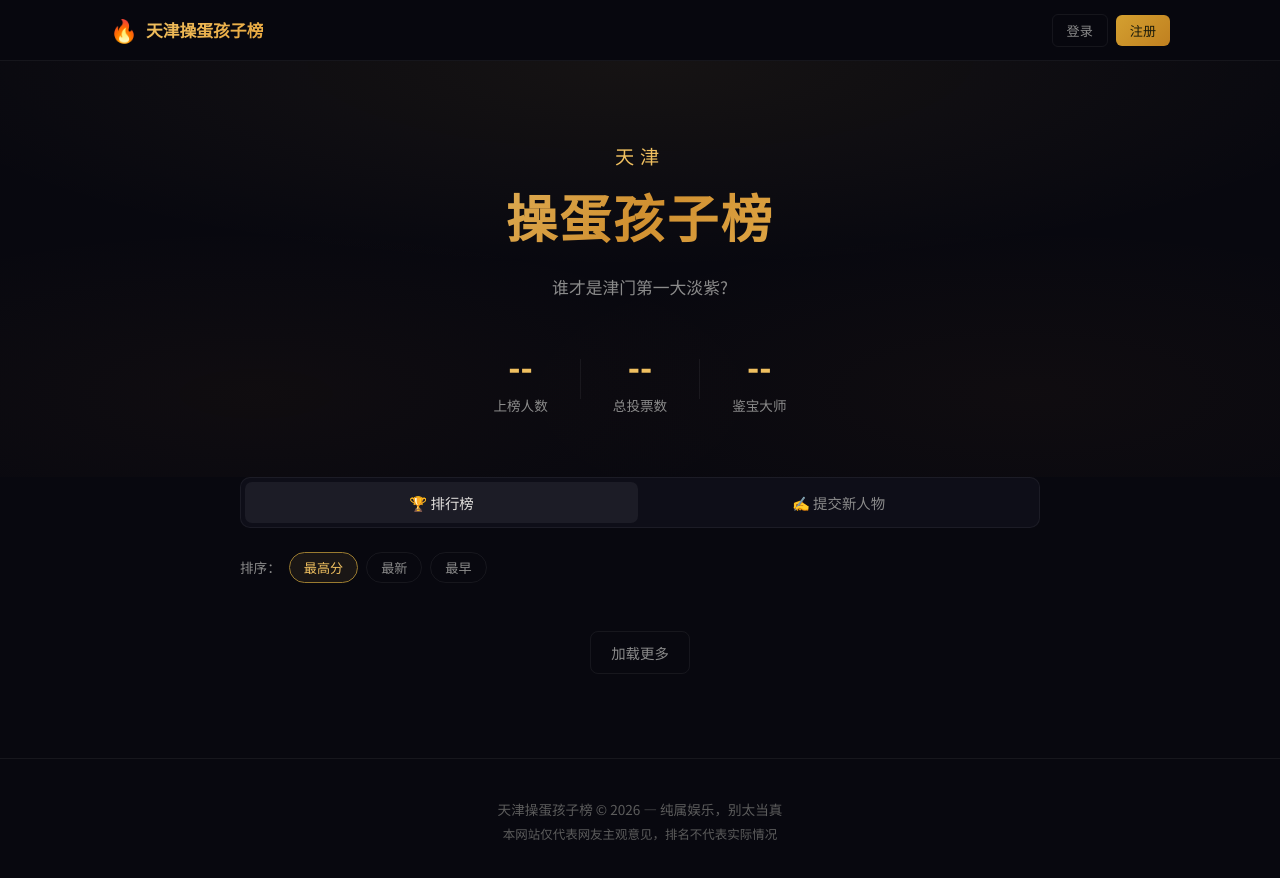
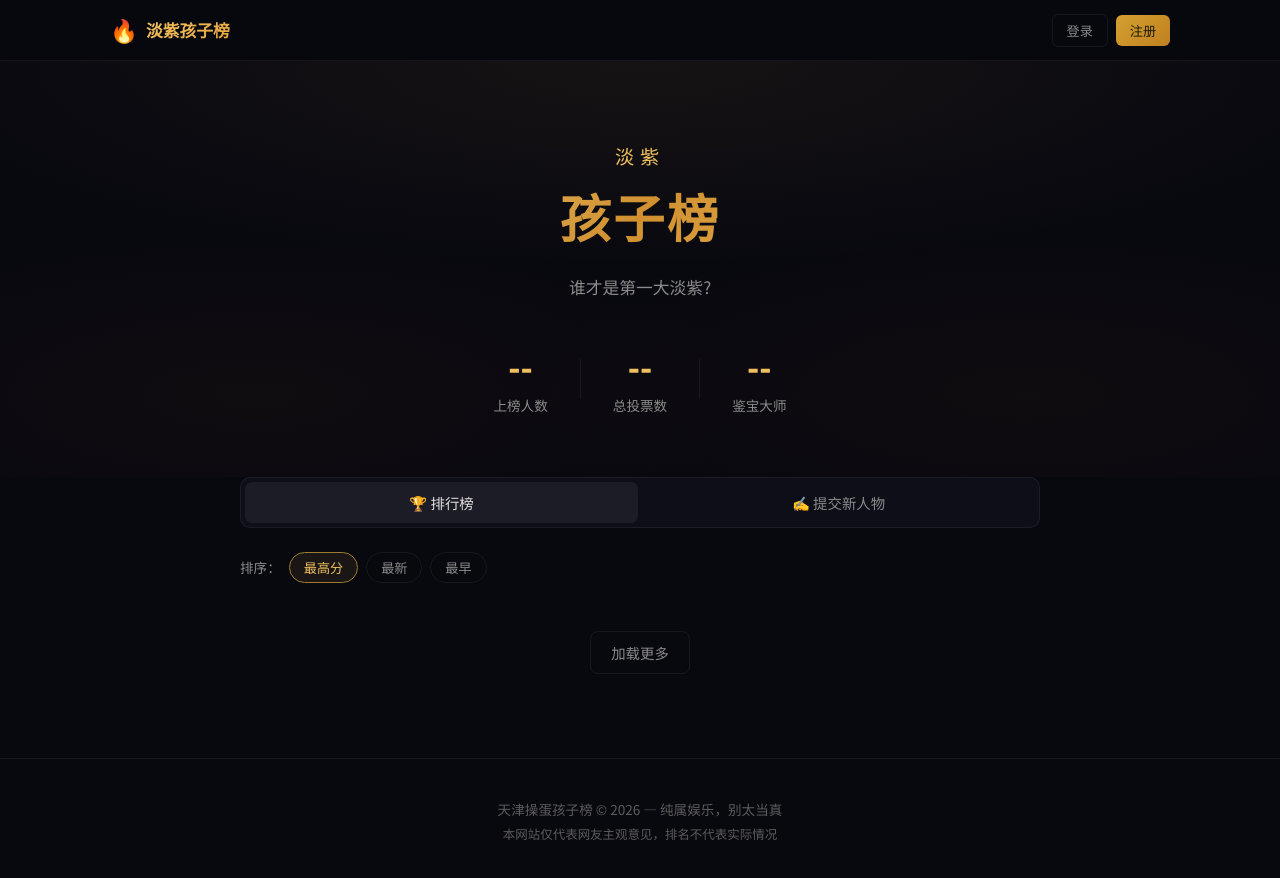
Before and after one commit to qingranawa/15class-charts, a website: page index.html in a window 1280 px wide. Drawn offline with Linux system fonts and the light colour scheme; no server answers.

Commit message:
更新 index.html
避免法律风险

```diff
--- a/index.html
+++ b/index.html
@@ -3,7 +3,7 @@
 <head>
   <meta charset="UTF-8">
   <meta name="viewport" content="width=device-width, initial-scale=1.0">
-  <title>天津操蛋孩子榜</title>
+  <title>淡紫孩子榜</title>
   <link rel="stylesheet" href="/public/css/style.css">
   <link rel="preconnect" href="https://fonts.googleapis.com">
   <link href="https://fonts.googleapis.com/css2?family=Noto+Sans+SC:wght@400;500;700;900&display=swap" rel="stylesheet">
@@ -14,7 +14,7 @@
     <div class="nav-inner">
       <a href="/" class="nav-logo">
         <span class="logo-icon">🔥</span>
-        <span class="logo-text">天津操蛋孩子榜</span>
+        <span class="logo-text">淡紫孩子榜</span>
       </a>
       <div class="nav-actions" id="navActions">
         <button class="btn btn-outline btn-sm" onclick="App.showModal('login')">登录</button>
@@ -28,10 +28,10 @@
     <div class="hero-bg"></div>
     <div class="hero-content">
       <h1 class="hero-title">
-        <span class="title-line-1">天津</span>
-        <span class="title-line-2">操蛋孩子榜</span>
+        <span class="title-line-1">淡紫</span>
+        <span class="title-line-2">孩子榜</span>
       </h1>
-      <p class="hero-subtitle">谁才是津门第一大淡紫?</p>
+      <p class="hero-subtitle">谁才是第一大淡紫?</p>
       <div class="hero-stats" id="heroStats">
         <div class="stat-item">
           <span class="stat-num" id="statEntries">--</span>
@@ -85,7 +85,7 @@
         <div class="empty-state" id="emptyState" style="display:none">
           <div class="empty-icon">📋</div>
           <h3>还没有人上榜</h3>
-          <p>成为第一个提交操蛋孩子的人</p>
+          <p>成为第一个提交淡紫孩子的人</p>
         </div>
       </div>
 
```
